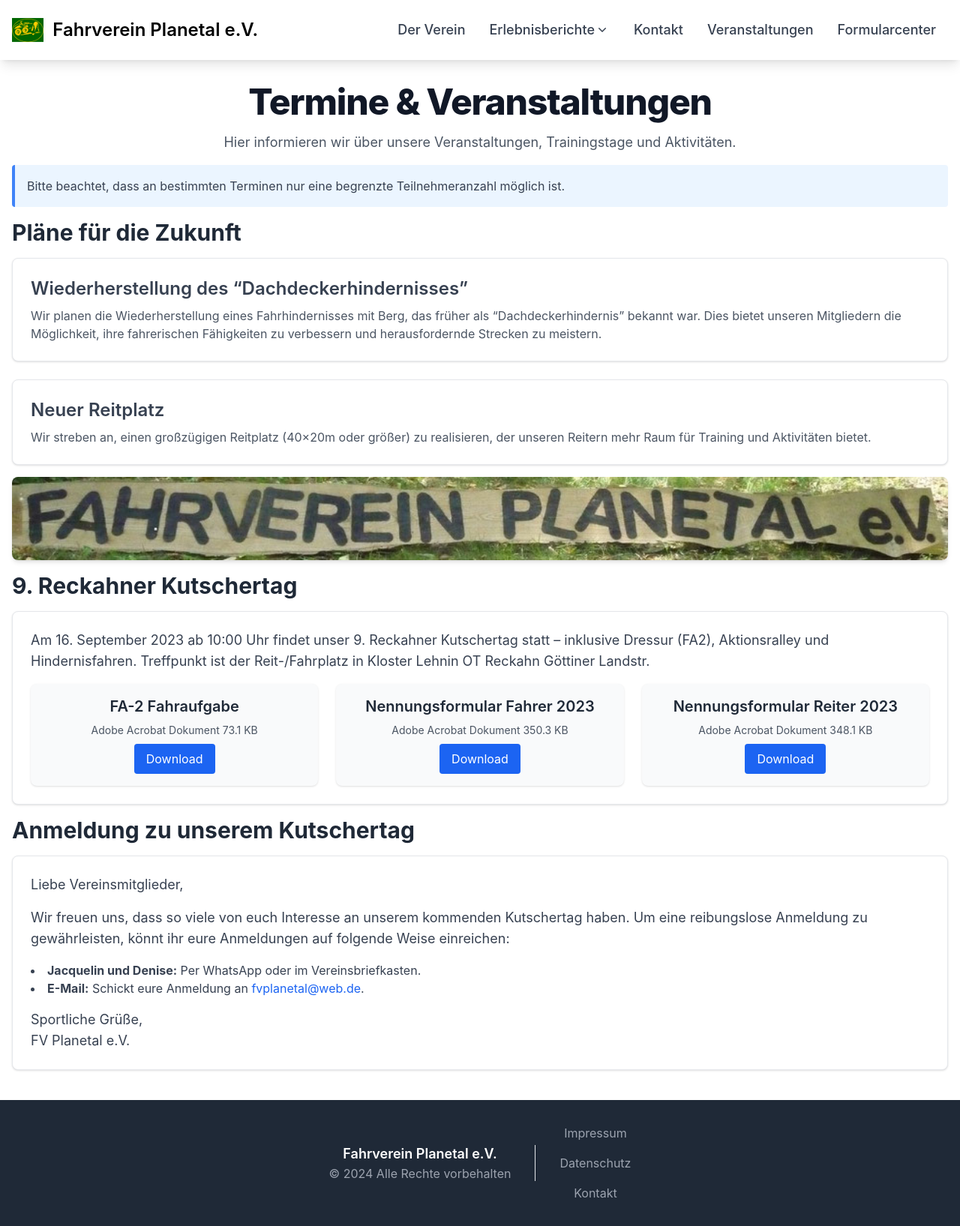
After one commit to FischLord/flask-verein, a Flask app: page /veranstaltungen in a window 1280 px wide. The commit adds this page. Shown: the whole page at 75% size. Run offline with Flask 3, Linux system fonts and the light colour scheme; some libraries are stand-ins or nearby versions.

Commit message:
Veranstalltungs reiter fertig

```diff
--- a/app/main/routes.py
+++ b/app/main/routes.py
@@ -100,3 +100,7 @@ def kontakt():
 @main.route("/impressum", methods=["GET"])
 def impressum():
     return render_template("main/impressum.html")
+
+@main.route('/veranstaltungen')
+def veranstaltungen():
+    return render_template('main/veranstaltungen.html')
--- a/app/templates/boilerplate/nav.html
+++ b/app/templates/boilerplate/nav.html
@@ -51,6 +51,13 @@
             Kontakt
           </a>
         </li>
+        <li>
+          <a href="{{ url_for('main.veranstaltungen') }}"
+            class="block py-2 pl-3 pr-4 text-gray-700 rounded hover:bg-gray-100 md:hover:bg-transparent md:border-0 md:hover:text-black md:p-0 dark:text-gray-400 md:dark:hover:text-white">
+            Veranstaltungen
+          </a>
+        </li>
+
         <li>
           <a href="{{ url_for('formcenter.index') }}"
             class="block py-2 pl-3 pr-4 text-gray-700 rounded hover:bg-gray-100 md:hover:bg-transparent md:border-0 md:hover:text-black md:p-0 dark:text-gray-400 md:dark:hover:text-white">
--- /dev/null
+++ b/app/templates/main/veranstaltungen.html
@@ -0,0 +1,106 @@
+{% extends 'boilerplate/layout.html' %}
+{% block content %}
+<section class="py-16">
+  <div class="max-w-screen-xl mx-auto px-4 lg:px-12">
+    <!-- Seitenüberschrift -->
+    <header class="text-center mb-16">
+      <h1 class="text-5xl font-extrabold tracking-tight text-gray-900 dark:text-white mb-4">
+        Termine & Veranstaltungen
+      </h1>
+      <p class="text-lg text-gray-600">
+        Hier informieren wir über unsere Veranstaltungen, Trainingstage und Aktivitäten.
+      </p>
+    </header>
+
+    <!-- Hinweis zur Teilnehmerbegrenzung -->
+    <div class="mb-12 bg-blue-50 border-l-4 border-blue-500 p-4 rounded mt-4">
+      <p class="text-gray-700 text-base">
+        Bitte beachtet, dass an bestimmten Terminen nur eine begrenzte Teilnehmeranzahl möglich ist.
+      </p>
+    </div>
+
+    <!-- Zukunftspläne -->
+    <div class="mb-16 mt-4">
+      <h2 class="text-3xl font-bold text-gray-800 mb-4">Pläne für die Zukunft</h2>
+      <div class="space-y-6">
+        <div class="p-6 bg-white rounded-lg shadow border border-gray-200">
+          <h3 class="text-2xl font-semibold text-gray-700 mb-2">Wiederherstellung des “Dachdeckerhindernisses”</h3>
+          <p class="text-gray-600">
+            Wir planen die Wiederherstellung eines Fahrhindernisses mit Berg, das früher als “Dachdeckerhindernis” bekannt war. Dies bietet unseren Mitgliedern die Möglichkeit, ihre fahrerischen Fähigkeiten zu verbessern und herausfordernde Strecken zu meistern.
+          </p>
+        </div>
+        <div class="p-6 bg-white rounded-lg shadow border border-gray-200">
+          <h3 class="text-2xl font-semibold text-gray-700 mb-2">Neuer Reitplatz</h3>
+          <p class="text-gray-600">
+            Wir streben an, einen großzügigen Reitplatz (40×20m oder größer) zu realisieren, der unseren Reitern mehr Raum für Training und Aktivitäten bietet.
+          </p>
+        </div>
+      </div>
+    </div>
+
+    <!-- Trenner: Vereins-Schriftzug als visuelles Element -->
+    <div class="mb-16 mt-4">
+      <img src="{{ url_for('static', filename='vereinsschriftzug.jpg') }}" alt="Vereinsschriftzug" class="w-full h-auto object-contain rounded-lg shadow-md">
+    </div>
+
+    <!-- 9. Reckahner Kutschertag -->
+    <div class="mb-16 mt-4">
+      <h2 class="text-3xl font-bold text-gray-800 mb-4">9. Reckahner Kutschertag</h2>
+      <div class="p-6 bg-white rounded-lg shadow border border-gray-200">
+        <p class="text-lg text-gray-700 mb-4">
+          Am 16. September 2023 ab 10:00 Uhr findet unser 9. Reckahner Kutschertag statt – inklusive Dressur (FA2), Aktionsralley und Hindernisfahren. Treffpunkt ist der Reit-/Fahrplatz in Kloster Lehnin OT Reckahn Göttiner Landstr.
+        </p>
+        <!-- Download-Karten für Veranstaltungsformulare -->
+        <div class="grid grid-cols-1 md:grid-cols-3 gap-6">
+          <!-- Download-Karte 1 -->
+          <div class="p-4 bg-gray-50 rounded-lg shadow text-center">
+            <h3 class="text-xl font-semibold text-gray-800 mb-2">FA-2 Fahraufgabe</h3>
+            <p class="text-sm text-gray-600 mb-2">Adobe Acrobat Dokument 73.1 KB</p>
+            <a href="{{ url_for('static', filename='forms/FA-2 Fahraufgabe.pdf') }}" download class="inline-block px-4 py-2 bg-blue-600 text-white rounded hover:bg-blue-700">
+              Download
+            </a>
+          </div>
+          <!-- Download-Karte 2 -->
+          <div class="p-4 bg-gray-50 rounded-lg shadow text-center">
+            <h3 class="text-xl font-semibold text-gray-800 mb-2">Nennungsformular Fahrer 2023</h3>
+            <p class="text-sm text-gray-600 mb-2">Adobe Acrobat Dokument 350.3 KB</p>
+            <a href="{{ url_for('static', filename='forms/Nennungsformular Fahrer 2023.pdf') }}" download class="inline-block px-4 py-2 bg-blue-600 text-white rounded hover:bg-blue-700">
+              Download
+            </a>
+          </div>
+          <!-- Download-Karte 3 -->
+          <div class="p-4 bg-gray-50 rounded-lg shadow text-center">
+            <h3 class="text-xl font-semibold text-gray-800 mb-2">Nennungsformular Reiter 2023</h3>
+            <p class="text-sm text-gray-600 mb-2">Adobe Acrobat Dokument 348.1 KB</p>
+            <a href="{{ url_for('static', filename='forms/Nennungsformular Reiter 2023.pdf') }}" download class="inline-block px-4 py-2 bg-blue-600 text-white rounded hover:bg-blue-700">
+              Download
+            </a>
+          </div>
+        </div>
+      </div>
+    </div>
+
+    <!-- Anmeldung zum Kutschertag -->
+    <div class="mb-16 mt-4">
+      <h2 class="text-3xl font-bold text-gray-800 mb-4">Anmeldung zu unserem Kutschertag</h2>
+      <div class="p-6 bg-white rounded-lg shadow border border-gray-200">
+        <p class="text-lg text-gray-700 mb-4">
+          Liebe Vereinsmitglieder,
+        </p>
+        <p class="text-lg text-gray-700 mb-4">
+          Wir freuen uns, dass so viele von euch Interesse an unserem kommenden Kutschertag haben. Um eine reibungslose Anmeldung zu gewährleisten, könnt ihr eure Anmeldungen auf folgende Weise einreichen:
+        </p>
+        <ul class="list-disc list-inside text-gray-700 mb-4">
+          <li><strong>Jacquelin und Denise:</strong> Per WhatsApp oder im Vereinsbriefkasten.</li>
+          <li><strong>E-Mail:</strong> Schickt eure Anmeldung an <a href="mailto:fvplanetal@web.de" class="text-blue-600 hover:underline">fvplanetal@web.de</a>.</li>
+        </ul>
+        <p class="text-lg text-gray-700">
+          Sportliche Grüße,<br>
+          FV Planetal e.V.
+        </p>
+      </div>
+    </div>
+
+  </div>
+</section>
+{% endblock %}
--- a/app/templates/main/verein.html
+++ b/app/templates/main/verein.html
@@ -1,6 +1,6 @@
 {% extends 'boilerplate/layout.html' %}
 {% block content %}
-<section class="py-16 bg-gray-50">
+<section class="py-16">
   <div class="max-w-screen-xl mx-auto px-4 lg:px-12">
     <!-- Seitenüberschrift -->
     <header class="text-center mb-16">
```
Also changed, not shown: 7 other files.
